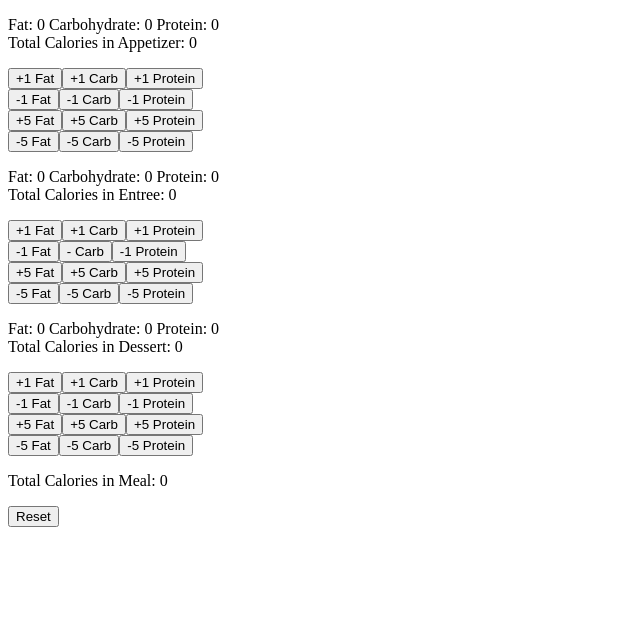
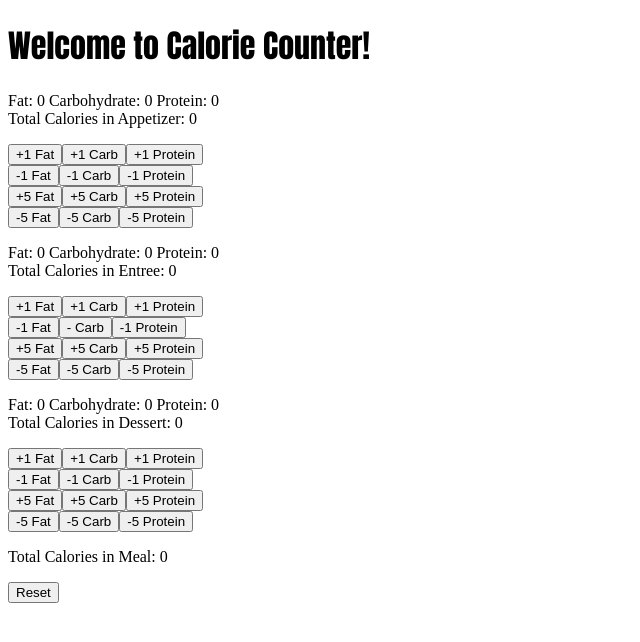
Before and after one commit to mikiwong1/2023-2024-Level-1-JavaScript-Project, a plain HTML site: page index.html in a window 1280 px wide. Shown: the whole page, without its empty margins (0-640 px from the left). Drawn offline with Linux system fonts and the light colour scheme.

Commit message:
Update index.html

```diff
--- a/index.html
+++ b/index.html
@@ -6,7 +6,9 @@
 <meta name="viewport" content="width=device-width, initial-scale=1.0">
 <title>Calorie Counter</title>
 <style>
-
+h1{
+    font-family: Impact, Haettenschweiler, 'Arial Narrow Bold', sans-serif;
+}
 </style>
 <script>
 
@@ -202,6 +204,8 @@ function display(){
 </head>
 <body onload="initialize();">
 
+<h1>Welcome to Calorie Counter!</h1>
+
 <p id="output"></p>
 
 <button onclick="app(1);">+1 Fat</button><button onclick="app(2);">+1 Carb</button><button onclick="app(3);">+1 Protein</button></br>
```
